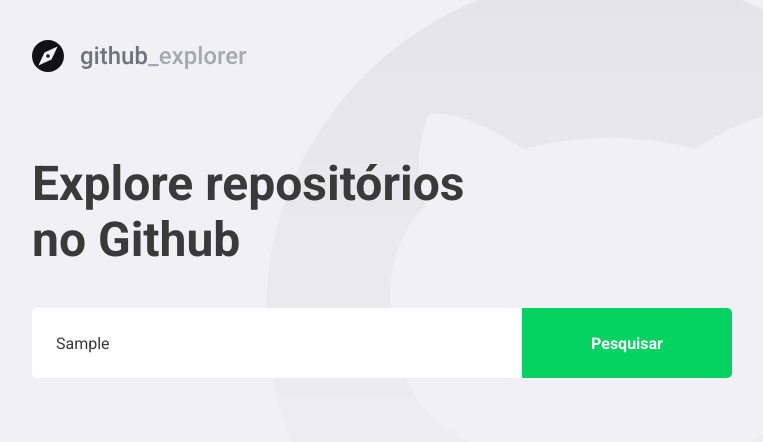
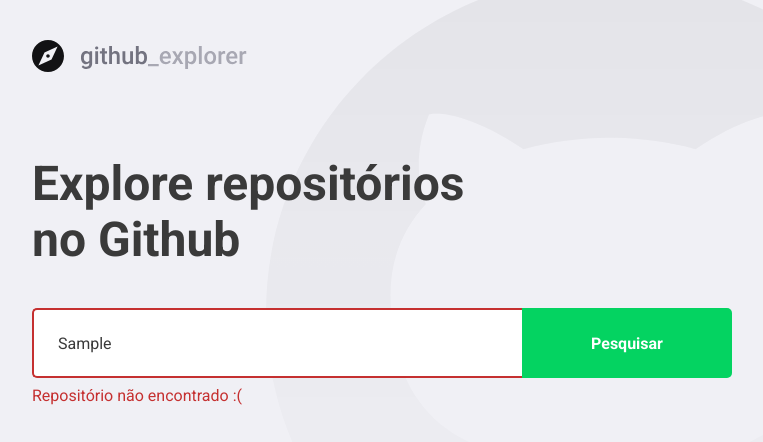
Before and after one commit to jamessom/github-explorer, a React (Create React App) app: page / in a window 1280 px wide. Both pictures are taken after typing "Sample" into the empty fields and a click on the button "Pesquisar". Shown: the top 442 px of the page, without its empty margins (148-911 px from the left). Built offline with nearby package versions, Linux system fonts and the light colour scheme; no server answers; the HTML template or start-up script is replaced by a standard one.

Commit message:
Handler errors

```diff
--- a/src/pages/Dashboard/index.tsx
+++ b/src/pages/Dashboard/index.tsx
@@ -4,7 +4,7 @@
 
 import logo from '../../assets/logo.svg';
 
-import { Title, Form, Repositories } from './styles';
+import { Title, Form, Repositories, Error } from './styles';
 
 interface Repository {
   full_name: string;
@@ -18,6 +18,7 @@
 const Dashboard: React.FC = () => {
 
   const [newRepository, setNewRepository] = useState('');
+  const [inputError, setInputError] = useState('');
   const [repositories, setRepositories] = useState<Repository[]>([]);
 
   async function handleAddRepository(
@@ -25,10 +26,20 @@
   ): Promise<void> {
     event.preventDefault();
 
-    const { data: repository } = await api.get<Repository>(`repos/${newRepository}`);
+    if (!newRepository) {
+      setInputError('Digite o autor/nome do repositório');
+      return;
+    }
 
-    setRepositories([ ...repositories, repository]);
-    setNewRepository('');
+    try {
+      const { data: repository } = await api.get<Repository>(`repos/${newRepository}`);
+
+      setRepositories([...repositories, repository]);
+      setNewRepository('');
+      setInputError('');
+    } catch (error) {
+      setInputError('Repositório não encontrado :(');
+    }
   }
 
   return (
@@ -36,7 +47,7 @@
       <img src={logo} alt="Github Explorer" />
       <Title>Explore repositórios no Github</Title>
 
-      <Form onSubmit={handleAddRepository}>
+      <Form hasError={!!inputError} onSubmit={handleAddRepository}>
         <input
           value={newRepository}
           onChange={(e) => setNewRepository(e.target.value)}
@@ -44,6 +55,8 @@
         />
         <button type="submit">Pesquisar</button>
       </Form>
+
+      { inputError && <Error>{inputError}</Error> }
 
       <Repositories>
         {repositories.map((repository) => (
--- a/src/pages/Dashboard/styles.ts
+++ b/src/pages/Dashboard/styles.ts
@@ -1,6 +1,10 @@
-import styled from "styled-components";
+import styled, { css } from "styled-components";
 
 import { shade } from "polished";
+
+interface FromPros {
+  hasError: boolean;
+}
 
 export const Title = styled.h1`
   font-size: 48px;
@@ -10,7 +14,7 @@
   line-height: 56px;
 `;
 
-export const Form = styled.form`
+export const Form = styled.form<FromPros>`
   margin-top: 40px;
   max-width: 700px;
 
@@ -23,6 +27,14 @@
     border: 0;
     border-radius: 5px 0 0 5px;
     color: #3a3a3a;
+    border: 2px solid #ffffff;
+    border-right: 0;
+
+    ${
+      (props) => props.hasError && css`
+        border-color: #c53030;
+      `
+    }
 
     &::placeholder {
       color: #a8a8b3;
@@ -43,6 +55,12 @@
       background: ${shade(0.2, "#04d361")};
     }
   }
+`;
+
+export const Error = styled.span`
+  display: block;
+  color: #c53030;
+  margin-top: 8px;
 `;
 
 export const Repositories = styled.div`
```
